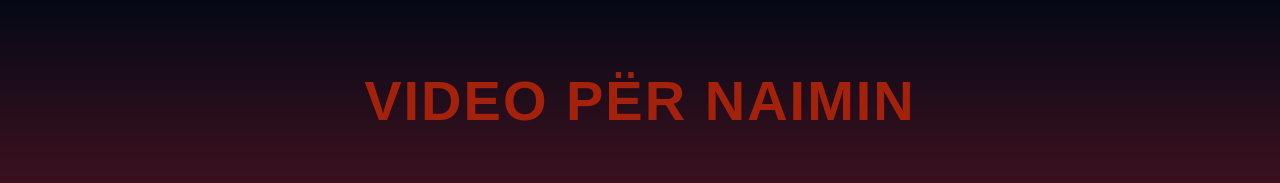
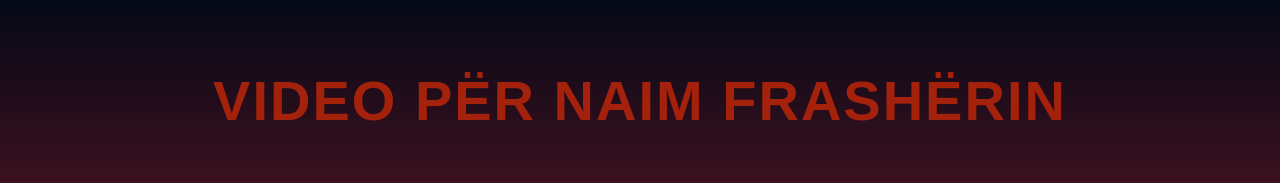
Before and after one commit to EndiGj/projekt-letersi-perfundimtar-pp, a plain HTML site: page index.html in a window 1280 px wide. Shown: the top 183 px of the page. Drawn offline with Linux system fonts and the light colour scheme.

Commit message:
Update index.html

```diff
--- a/index.html
+++ b/index.html
@@ -8,7 +8,7 @@
 </head>
 <body>
     <header>
-        <h1>Video Për Naimin</h1>
+        <h1>Video Për Naim Frashërin</h1>
     </header>
 
     <div class="video 1">
```
